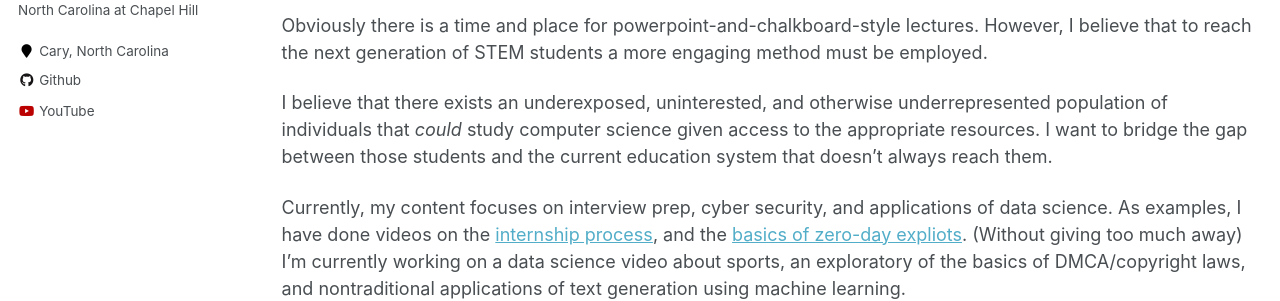
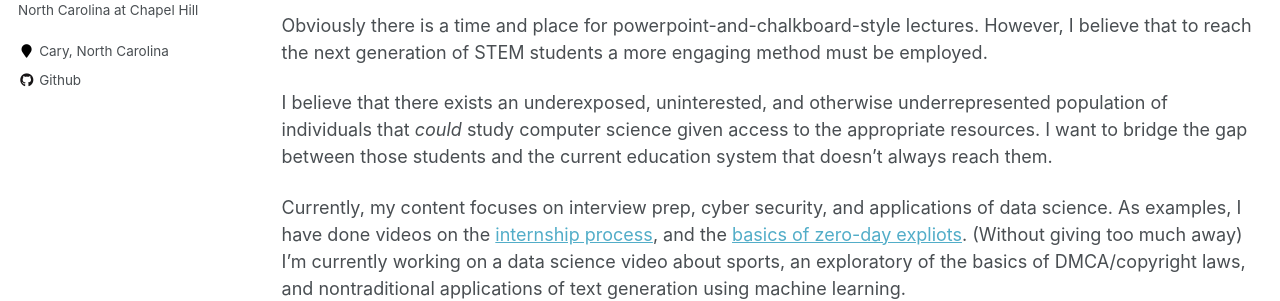
Before and after one commit to wdtaylor30/wdtaylor30.github.io, a Jekyll site: the page built from _pages/content.md, in a window 1280 px wide. Shown: the part 334-635 px from the top of the page. Built offline with Jekyll 4.4.1, drawn with Linux system fonts in a browser that asks for light colours.

Commit message:
temporarily unlinking YouTube from header

```diff
--- a/_config.yml
+++ b/_config.yml
@@ -113,7 +113,7 @@ author:
   vine             :
   weibo            :
   xing             :
-  youtube        : "https://www.youtube.com/channel/UCMFgsiB1pfEGzmeZ7jmeHeg"
+  youtube          : # "https://www.youtube.com/channel/UCMFgsiB1pfEGzmeZ7jmeHeg"
   wikipedia        :
 
 
--- a/_pages/content.md
+++ b/_pages/content.md
@@ -10,7 +10,7 @@ redirect_from:
 
 {% include base_path %}
 
-In my free time, I make computer science "edutainment" content on [YouTube](https://www.youtube.com/user/https://www.youtube.com/channel/UCMFgsiB1pfEGzmeZ7jmeHeg) and [Twitch](https://www.twitch.tv/wdtlive).
+In my free time, I make computer science "edutainment" content on [YouTube](https://www.youtube.com/channel/UCMFgsiB1pfEGzmeZ7jmeHeg) and [Twitch](https://www.twitch.tv/wdtlive).
 
 I grew up playing video games and watching popular content creators stream and post videos. In middle school I built a gaming computer and attempted to make the same content, unfortunately without much noteworthy success. Through that experience, however, I developed a videography and editing skillset that I continue to leverage.
 
```
Also changed, not shown: 1 other file.
